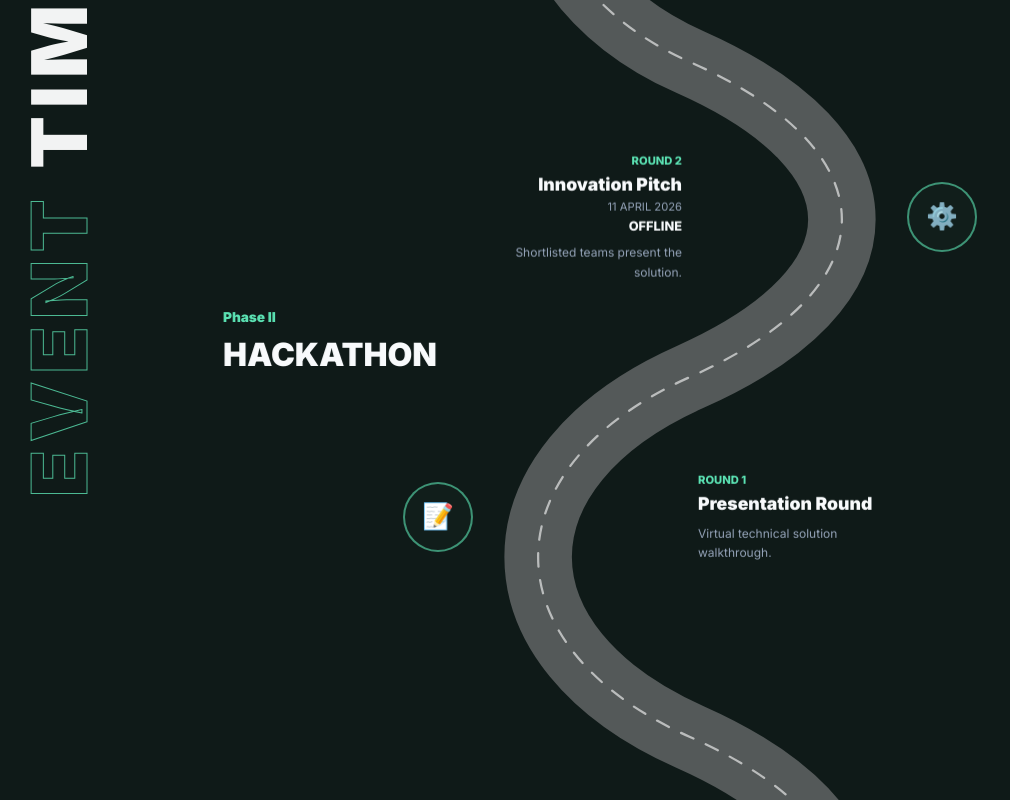
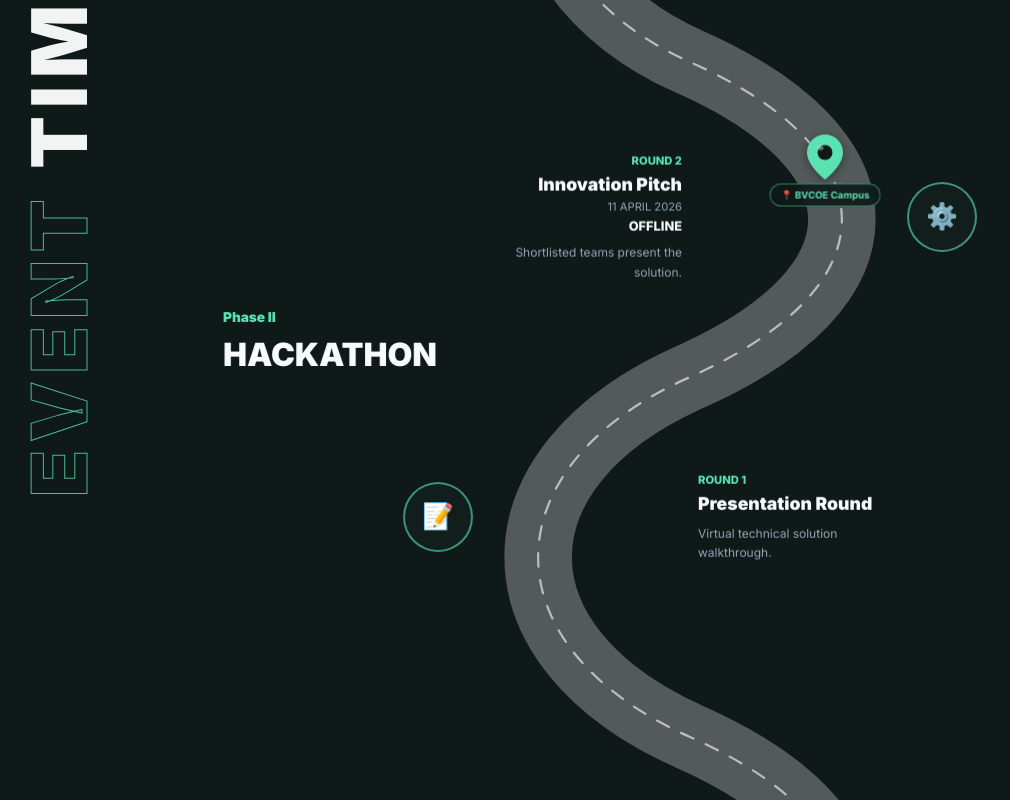
Before and after one commit to Shashankg27/IT-Hackathon, a Next.js app in the folder frontend/: page / in a window 1280 px wide. Shown: the part 3400-4200 px from the top of the page, without its empty margins (0-1010 px from the left). Built offline with nearby package versions, Linux system fonts and the light colour scheme.

Commit message:
UI update

```diff
--- a/frontend/app/components/EventStructure.tsx
+++ b/frontend/app/components/EventStructure.tsx
@@ -8,8 +8,8 @@ const timelineData = [
     title: 'IDEATHON',
     y: 80,
     rounds: [
-      { num: 'ROUND 1', title: 'Abstract Submission', desc: 'Teams submit innovative abstracts aligned with tracks.', y: 180, icon: '💡', roadPeak: 'left' },
-      { num: 'ROUND 2', title: 'Innovation Pitch', date: '11 APRIL 2026', subtitle: 'OFFLINE', desc: 'Shortlisted teams present the solution.', y: 500, icon: '⚙️', roadPeak: 'right' }
+      { num: 'ROUND 1', title: 'Abstract Submission', desc: 'Teams submit innovative abstracts aligned with tracks.', y: 180, icon: '💡', roadPeak: 'left', showPin: false },
+      { num: 'ROUND 2', title: 'Innovation Pitch', date: '11 APRIL 2026', subtitle: 'OFFLINE', desc: 'Shortlisted teams present the solution.', y: 500, icon: '⚙️', roadPeak: 'right', showPin: true, venue: 'BVCOE Campus' }
     ]
   },
   {
@@ -17,12 +17,31 @@ const timelineData = [
     title: 'HACKATHON',
     y: 650,
     rounds: [
-      { num: 'ROUND 1', title: 'Presentation Round', desc: 'Virtual technical solution walkthrough.', y: 800, icon: '📝', roadPeak: 'left' },
-      { num: 'ROUND 2', title: 'Mentoring Round', desc: 'Shortlisted teams build and refine working prototypes.', y: 1160, icon: '🚀', roadPeak: 'right' },
-      { num: 'GRAND FINALE', title: 'OFFLINE', date: '18 APRIL 2026', subtitle: 'Presentation Round', desc: 'Finalist teams present prototypes before an expert jury panel.', y: 1500, icon: '🔬', roadPeak: 'left' }
+      { num: 'ROUND 1', title: 'Presentation Round', desc: 'Virtual technical solution walkthrough.', y: 800, icon: '📝', roadPeak: 'left', showPin: false },
+      { num: 'ROUND 2', title: 'Mentoring Round', desc: 'Shortlisted teams build and refine working prototypes.', y: 1160, icon: '🚀', roadPeak: 'right', showPin: false },
+      { num: 'GRAND FINALE', title: 'OFFLINE', date: '18 APRIL 2026', subtitle: 'Presentation Round', desc: 'Finalist teams present prototypes before an expert jury panel.', y: 1500, icon: '🔬', roadPeak: 'left', showPin: true, venue: 'BVCOE Campus' }
     ]
   }
 ];
+
+// Location Pin Component
+const LocationPin = ({ size = 32 }: { size?: number }) => (
+  <svg
+    width={size}
+    height={size * 1.25}
+    viewBox="0 0 24 30"
+    fill="none"
+    xmlns="http://www.w3.org/2000/svg"
+    style={{ filter: 'drop-shadow(0 2px 4px rgba(0,0,0,0.4))' }}
+  >
+    <path
+      d="M12 0C5.373 0 0 5.373 0 12c0 9 12 18 12 18s12-9 12-18c0-6.627-5.373-12-12-12z"
+      fill="#5BE2B3"
+    />
+    <circle cx="12" cy="12" r="5" fill="#0F1A18" />
+    <ellipse cx="9" cy="9" rx="2" ry="1.5" fill="rgba(255,255,255,0.4)" />
+  </svg>
+);
 
 export default function EventStructure() {
   const [isMobile, setIsMobile] = useState(false);
@@ -113,6 +132,49 @@ export default function EventStructure() {
               />
             </svg>
 
+            {/* PINS ON ROAD - Desktop */}
+            {allRounds.map((round, idx) => {
+              if (!round.showPin) return null;
+              const isRight = round.roadPeak === 'right';
+              // Position pin on the road (center is 400, offset based on peak)
+              const pinX = isRight ? '65%' : '35%';
+
+              return (
+                <div
+                  key={`pin-${idx}`}
+                  style={{
+                    position: 'absolute',
+                    left: pinX,
+                    top: round.y,
+                    transform: 'translate(-50%, -50%)',
+                    zIndex: 15,
+                    animation: 'bounce 2s infinite'
+                  }}
+                >
+                  <LocationPin size={36} />
+                  {/* Venue label */}
+                  <div style={{
+                    position: 'absolute',
+                    top: '100%',
+                    left: '50%',
+                    transform: 'translateX(-50%)',
+                    marginTop: '4px',
+                    background: 'rgba(15,26,24,0.9)',
+                    border: '1px solid rgba(91,226,179,0.5)',
+                    borderRadius: '12px',
+                    padding: '3px 10px',
+                    fontSize: '0.6rem',
+                    color: '#5BE2B3',
+                    fontWeight: 700,
+                    whiteSpace: 'nowrap',
+                    backdropFilter: 'blur(4px)'
+                  }}>
+                    📍 {round.venue}
+                  </div>
+                </div>
+              );
+            })}
+
             {/* PHASE LABELS */}
             {timelineData.map((phase, idx) => (
               <div
@@ -143,7 +205,7 @@ export default function EventStructure() {
               return (
                 <div key={idx} style={{ position: 'absolute', top: round.y, left: 0, right: 0, height: '120px' }}>
 
-                  {/* ICON */}
+                  {/* ICON - Kept in original position */}
                   <div style={{
                     position: 'absolute',
                     left: iconX,
@@ -225,6 +287,26 @@ export default function EventStructure() {
           zIndex: 1
         }}></div>
 
+        {/* PINS ON ROAD - Mobile */}
+        {allRounds.map((round, idx) => {
+          if (!round.showPin) return null;
+          return (
+            <div
+              key={`mobile-pin-${idx}`}
+              style={{
+                position: 'absolute',
+                left: '40px',
+                top: round.y + 100, // Offset to align with timeline
+                transform: 'translate(-50%, -50%)',
+                zIndex: 15,
+                animation: 'bounce 2s infinite'
+              }}
+            >
+              <LocationPin size={28} />
+            </div>
+          );
+        })}
+
         {/* Mobile Timeline Items */}
         <div style={{ position: 'relative', zIndex: 2 }}>
           {timelineData.map((phase, phaseIdx) => (
@@ -255,7 +337,7 @@ export default function EventStructure() {
                     paddingLeft: '20px'
                   }}>
 
-                    {/* Icon Node */}
+                    {/* Icon Node - Kept in place */}
                     <div style={{
                       width: '40px',
                       height: '40px',
@@ -310,6 +392,28 @@ export default function EventStructure() {
                           {round.subtitle}
                         </p>
                       )}
+
+                      {/* Venue info for offline events */}
+                      {round.showPin && (
+                        <div style={{
+                          display: 'inline-flex',
+                          alignItems: 'center',
+                          gap: '4px',
+                          background: 'rgba(91,226,179,0.15)',
+                          border: '1px solid rgba(91,226,179,0.4)',
+                          borderRadius: '12px',
+                          padding: '3px 10px',
+                          fontSize: '0.7rem',
+                          color: '#5BE2B3',
+                          fontWeight: 700,
+                          marginTop: '8px',
+                          marginBottom: '4px'
+                        }}>
+                          <span>📍</span>
+                          <span>{round.venue}</span>
+                        </div>
+                      )}
+
                       <p style={{ fontSize: '0.85rem', color: '#94a3b8', lineHeight: 1.5, marginTop: '8px' }}>
                         {round.desc}
                       </p>
@@ -324,6 +428,14 @@ export default function EventStructure() {
       </div>
 
       <style jsx>{`
+        @keyframes bounce {
+          0%, 100% {
+            transform: translate(-50%, -50%) translateY(0);
+          }
+          50% {
+            transform: translate(-50%, -50%) translateY(-5px);
+          }
+        }
         @media (max-width: 1024px) {
           .desktop-timeline {
             display: none !important;
--- a/frontend/app/components/Footer.tsx
+++ b/frontend/app/components/Footer.tsx
@@ -8,7 +8,7 @@ export default function Footer() {
         <div>
           <div style={{ display: 'flex', alignItems: 'center', gap: 12, marginBottom: 24 }}>
              <Image src="/collegeLogo.png" alt="BVCOE" width={40} height={40} style={{ filter: 'brightness(0) invert(1)' }} />
-             <p style={{ fontSize: '1.2rem', fontWeight: 800, color: '#c29b40' }}>Hack.IT@BVP 3.0</p>
+             <p style={{ fontSize: '1.2rem', fontWeight: 800, color: '#5BE2B3' }}>Hack.IT@BVP 3.0</p>
           </div>
           <p style={{ fontSize: '0.8rem', opacity: 0.6, maxWidth: 300 }}>
              Organized by the IT Department, Bharati Vidyapeeth’s College of Engineering, New Delhi.
@@ -18,7 +18,7 @@ export default function Footer() {
 
         <div style={{ display: 'flex', gap: 60, flexWrap: 'wrap' }}>
            <div>
-              <h4 style={{ fontSize: '0.75rem', fontWeight: 800, color: '#c29b40', letterSpacing: '0.1em', marginBottom: 20 }}>LINKS</h4>
+              <h4 style={{ fontSize: '0.75rem', fontWeight: 800, color: '#5BE2B3', letterSpacing: '0.1em', marginBottom: 20 }}>LINKS</h4>
               <ul style={{ listStyle: 'none', padding: 0, display: 'flex', flexDirection: 'column', gap: 12 }}>
                  <li><a href="#about" style={{ color: 'white', textDecoration: 'none', fontSize: '0.8rem', opacity: 0.7 }}>About Us</a></li>
                  <li><a href="#event" style={{ color: 'white', textDecoration: 'none', fontSize: '0.8rem', opacity: 0.7 }}>Event Schedule</a></li>
@@ -26,7 +26,7 @@ export default function Footer() {
               </ul>
            </div>
            <div>
-              <h4 style={{ fontSize: '0.75rem', fontWeight: 800, color: '#c29b40', letterSpacing: '0.1em', marginBottom: 20 }}>LEGAL</h4>
+              <h4 style={{ fontSize: '0.75rem', fontWeight: 800, color: '#5BE2B3', letterSpacing: '0.1em', marginBottom: 20 }}>LEGAL</h4>
               <ul style={{ listStyle: 'none', padding: 0, display: 'flex', flexDirection: 'column', gap: 12 }}>
                  <li><p style={{ color: 'white', fontSize: '0.8rem', opacity: 0.7 }}>DPDP Act 2023</p></li>
                  <li><p style={{ color: 'white', fontSize: '0.8rem', opacity: 0.7 }}>Privacy Policy</p></li>
```
